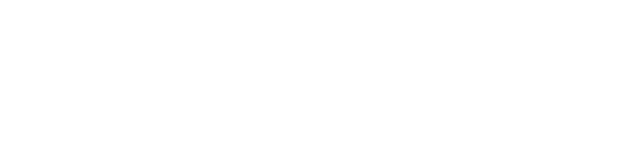
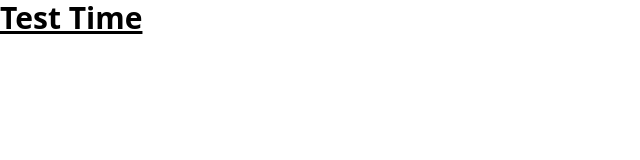
Before and after one commit to tochsner/smart-mirror, a website: page src/index.html in a window 1280 px wide. Shown: the whole page, without its empty margins (0-640 px from the left). Drawn offline with Linux system fonts and the light colour scheme.

```diff
--- a/src/index.html
+++ b/src/index.html
@@ -1,4 +1,4 @@
 <link href="../dist/output.css" rel="stylesheet">
 <script type="module" src="index.js"></script>
 
-<h1 id="time" class="text-3xl font-bold underline"/>
+<h1 id="time" class="text-3xl font-bold underline">Test Time</h1>
```
Also changed, not shown: 1 other file.
